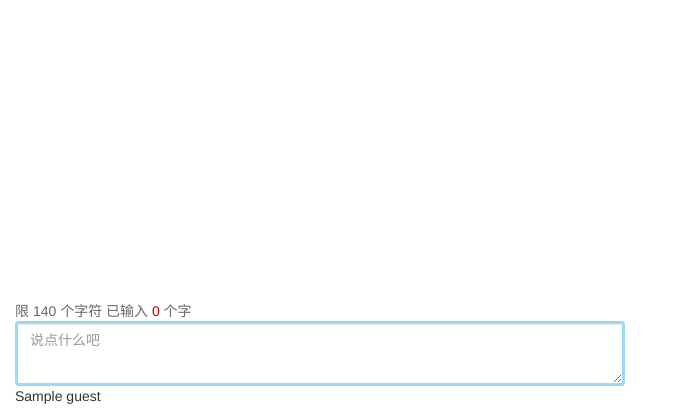
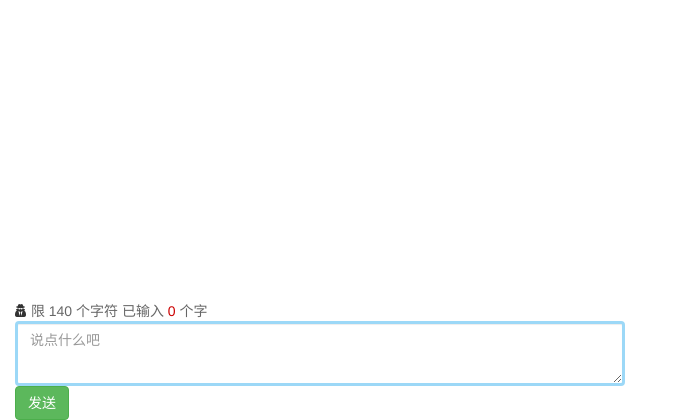
Before and after one commit to yekingyan/Flask_for_my_web, a Flask app: template templates/message_board.html in a window 1280 px wide. Shown: the part 393-813 px from the top of the page, without its empty margins (0-673 px from the left). Run offline with Flask 2, Linux system fonts and the light colour scheme; the template is opened without the code that fills it: most values are stand-ins (such as "Sample title", 1, 10 or a date in 2020); some libraries are stand-ins or nearby versions.

Commit message:
美化页面

```diff
--- a/static/js/websocket.js
+++ b/static/js/websocket.js
@@ -6,7 +6,7 @@
 var socket = io.connect('http://' + document.domain + ':' + location.port + '/chat');
 
 // 触发连接
-var frist_connect = function{
+var first_connect = function(){
     socket.on('connect', function () {
         console.log('try to connect server');
         socket.emit('connect_event', {'data': 'I\'m connected!'});
@@ -276,7 +276,7 @@
 
 var main = function () {
     $(document).ready(function () {
-        frist_connect();
+        first_connect();
         load_all_msg();
         send_message_from_input();
         send_message_form_enter();
--- a/templates/message_board.html
+++ b/templates/message_board.html
@@ -39,17 +39,28 @@
 
         <div>
             <form action="#"><!--method="post" url_for("message.add")-->
+                {% if not username and guest %}
+                    <span class="fa fa-user-secret font-weight-bold ml-2" id="message_user">  {{ guest }}</span>
+                {% endif %}
+
+                {% if username %}
+                    <span class="fa fa-user-secret font-weight-bold ml-2" id="message_user"></span>
+                {% endif %}
+
                 <span class="float-right" style='color:#666666'>限 140 个字符  已输入 <span style="color:#CC0000"><span id="info_limit">0</span></span> 个字</span>
                 <textarea id="msg_input" class="form-control" style="border: solid #9cd8f7;height:65px;" type="text" placeholder="说点什么吧" name="content" onkeypress="EnterPress(event)"
                        onkeydown="EnterPress()"></textarea>
+
 		        {% if not username and not guest %}
                     <div class="input-group">
-                    <p class="mt-2">昵称：</p><input class="form-control" type="text" placeholder="给自己一个好听的花名" name="user"><input id="submit" class="btn btn-success" type="button" value="发送"><br>
-                </div>
+                        <p class="mt-2">昵称：</p><input class="form-control" type="text" placeholder="给自己一个好听的花名" name="user">
+                        <input id="submit" class="btn btn-success" type="button" value="发送"><br>
+                    </div>
                 {% endif %}
-                <div class="d-none">
-                    <span id="message_user">{{ guest }}</span>
-                </div>
+
+                {% if username or guest %}
+                    <input id="submit" class="btn btn-success float-right" type="button" value="发送">
+                {% endif %}
             </form>
         </div>
     </div>
```
